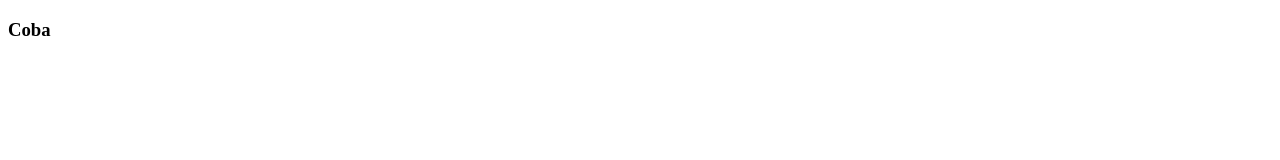
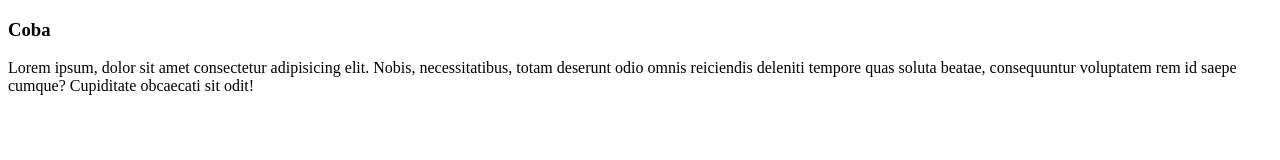
Before and after one commit to dionlan12/repo_dion, a plain HTML site: page index.html in a window 1280 px wide. Drawn offline with Linux system fonts and the light colour scheme.

Commit message:
tambah paragraf

```diff
--- a/index.html
+++ b/index.html
@@ -7,5 +7,6 @@
 </head>
 <body>
     <h3>Coba</h3>
+    <p>Lorem ipsum, dolor sit amet consectetur adipisicing elit. Nobis, necessitatibus, totam deserunt odio omnis reiciendis deleniti tempore quas soluta beatae, consequuntur voluptatem rem id saepe cumque? Cupiditate obcaecati sit odit!</p>
 </body>
 </html>
```
